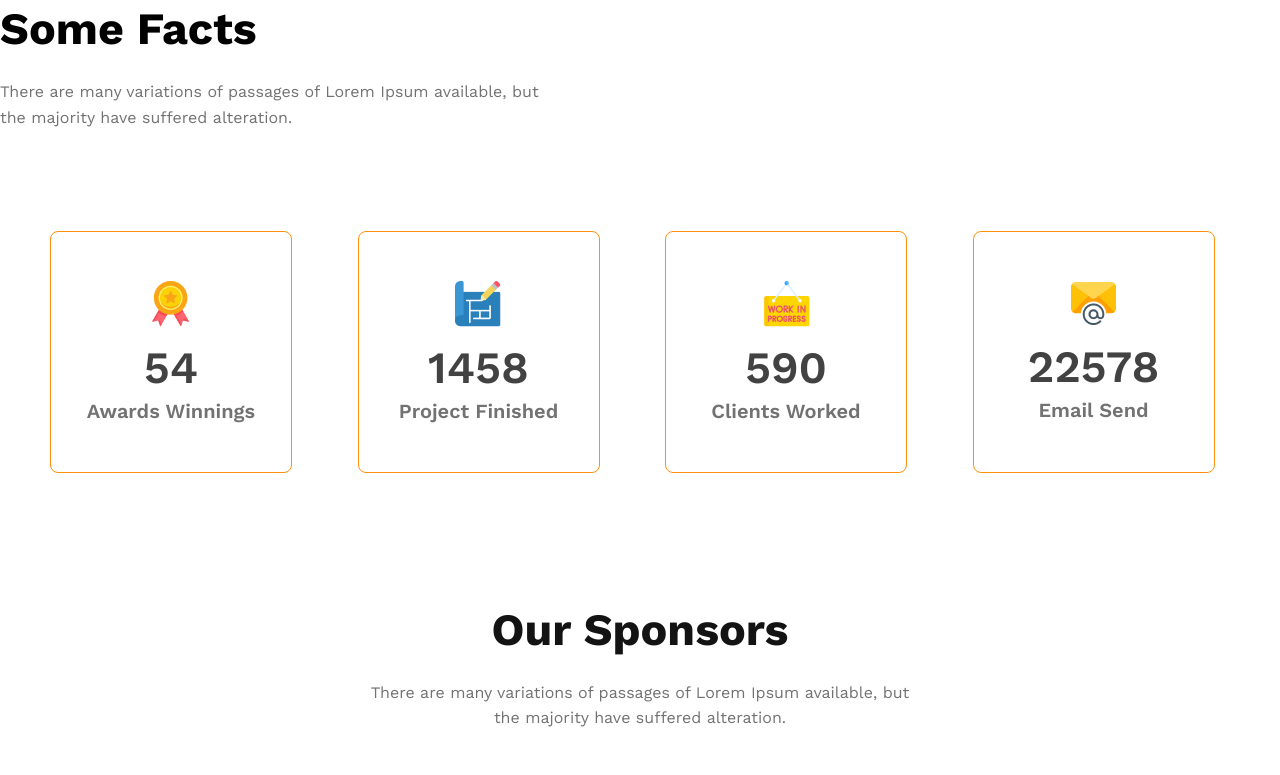
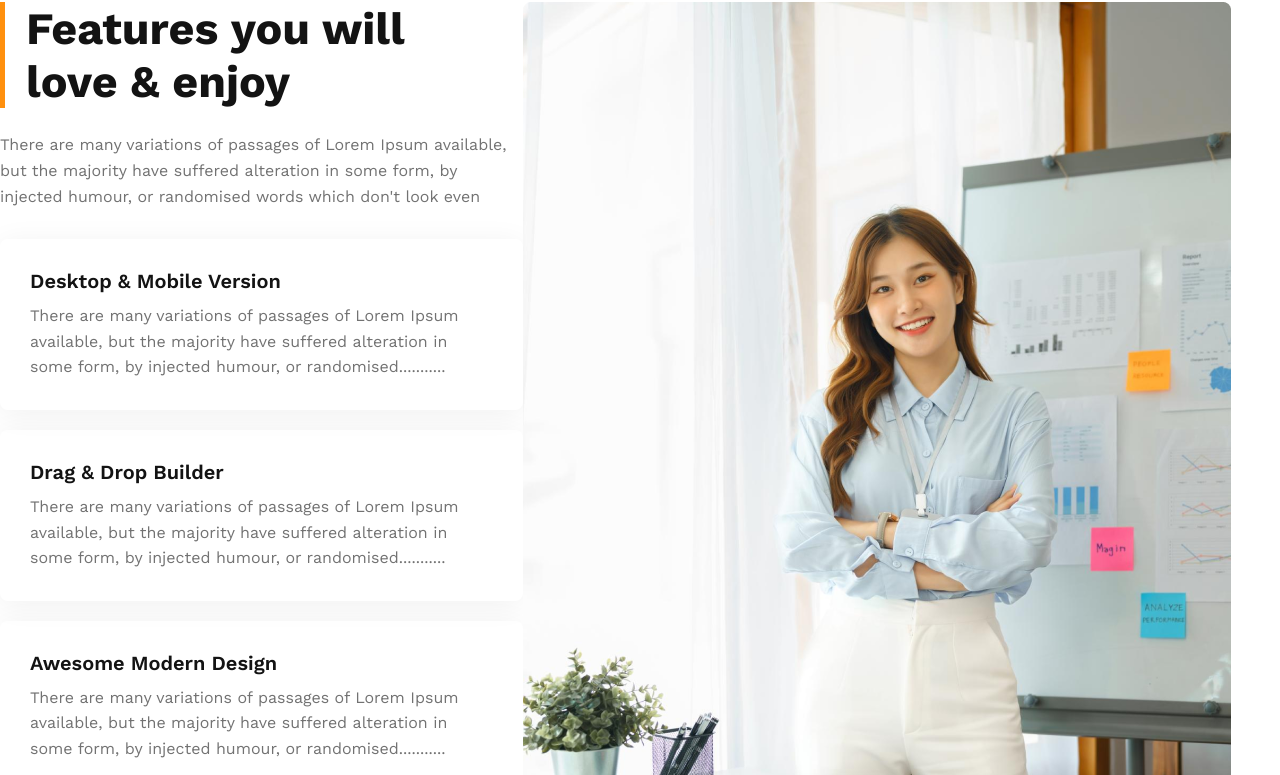
Before and after one commit to RifaOrin/G3-Architects, a plain HTML site: page index.html in a window 1280 px wide. Shown: the part 2300-3075 px from the top of the page. Drawn offline with nearby package versions, Linux system fonts and the light colour scheme.

Commit message:
Added features and work in progress

```diff
--- a/index.html
+++ b/index.html
@@ -66,7 +66,62 @@
         </div>
       </section>
       <!-- Features will enjoy -->
-      <section></section>
+      <section class="features">
+        <div>
+          <h3 class="section-title text-black" id="feature-section-title">
+            Features you will <br />
+            love & enjoy
+          </h3>
+          <p
+            class="section-description text-light-grey"
+            id="feature-section-description"
+          >
+            There are many variations of passages of Lorem Ipsum available, but
+            the majority have suffered alteration in some form, by injected
+            humour, or randomised words which don't look even
+          </p>
+          <div class="feature-card">
+            <h4 class="feature-title text-black">Desktop & Mobile Version</h4>
+            <p class="section-description text-light-grey">
+              There are many variations of passages of Lorem Ipsum available,
+              but the majority have suffered alteration in some form, by
+              injected humour, or randomised...........
+            </p>
+          </div>
+          <div class="feature-card">
+            <h4 class="feature-title text-black">Drag & Drop Builder</h4>
+            <p class="section-description text-light-grey">
+              There are many variations of passages of Lorem Ipsum available,
+              but the majority have suffered alteration in some form, by
+              injected humour, or randomised...........
+            </p>
+          </div>
+          <div class="feature-card">
+            <h4 class="feature-title text-black">Awesome Modern Design</h4>
+            <p class="section-description text-light-grey">
+              There are many variations of passages of Lorem Ipsum available,
+              but the majority have suffered alteration in some form, by
+              injected humour, or randomised...........
+            </p>
+          </div>
+          <div class="feature-card">
+            <h4 class="feature-title text-black">Super Easy to Edit</h4>
+            <p class="section-description text-light-grey">
+              There are many variations of passages of Lorem Ipsum available,
+              but the majority have suffered alteration in some form, by
+              injected humour, or randomised...........
+            </p>
+          </div>
+        </div>
+        <div>
+          <img class="feature-img" src="images/architect.png" alt="" />
+          <button class="btn-primary" id="experience-badge">
+            <span id="experience-year">10+ Years</span>
+            <br />
+            <span>Experience</span>
+          </button>
+        </div>
+      </section>
       <!-- Some facts -->
       <section>
         <h3 class="section-title">Some Facts</h3>
--- a/styles/architects.css
+++ b/styles/architects.css
@@ -137,6 +137,33 @@ main > section {
 #feature-description {
   margin-bottom: 32px;
 }
+/* Features will enjoy section */
+#feature-section-title {
+  border-left: 5px solid #ff900e;
+  padding-left: 21px;
+}
+#feature-section-description {
+  margin-bottom: 30px;
+}
+.feature-card .feature-title {
+  font-weight: 600;
+  font-size: 1.25rem;
+  margin-bottom: 10px;
+}
+.feature-card {
+  padding: 30px;
+  box-shadow: 0 4px 30px 0 rgba(0, 0, 0, 0.06);
+  margin-bottom: 20px;
+  border-radius: 8px;
+}
+.feature-img {
+  width: 708px;
+  height: 982px;
+}
+.features {
+  display: flex;
+  justify-content: space-between;
+}
 /* Some facts section */
 #facts-description {
   margin-bottom: 100px;
```
